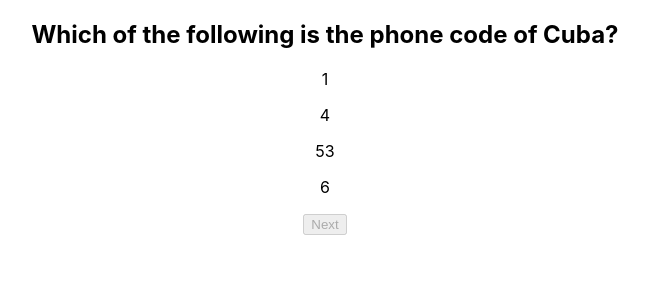
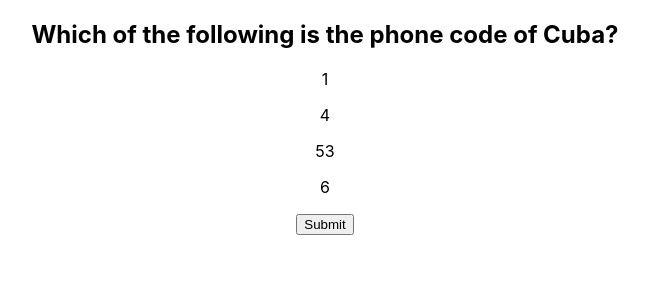
Before and after one commit to DBlack2021/country-quiz, a React (Create React App) app: page / in a window 1280 px wide. Both pictures are taken after a click on the button "Start". Shown: the top 300 px of the page, without its empty margins (315-964 px from the left). Built offline with nearby package versions, Linux system fonts and the light colour scheme.

Commit message:
start answer checking

```diff
--- a/src/components/Game.jsx
+++ b/src/components/Game.jsx
@@ -5,15 +5,20 @@ import Question from './Question'
 export default function Game({ numQuestions }) {
 
   const [currentQ, setCurrentQ] = useState(0);
-  const [score, setScore] = useState(0);
   const questions = getRandomQuestions(numQuestions);
 
-  console.log(questions);
+  const checkAnswers = () => {
+    console.log("poop!");
+  }
 
   return (
     <div>
       <Question questionData={questions[currentQ]} />
-      <button disabled={currentQ >= numQuestions - 1} onClick={() => setCurrentQ(currentQ+1)}>Next</button>
+      { currentQ < numQuestions - 1 ?
+        <button onClick={() => setCurrentQ(currentQ+1)}>Next</button>
+        :
+        <button onClick={checkAnswers}>Submit</button>
+      }
     </div>
   )
 }
```
